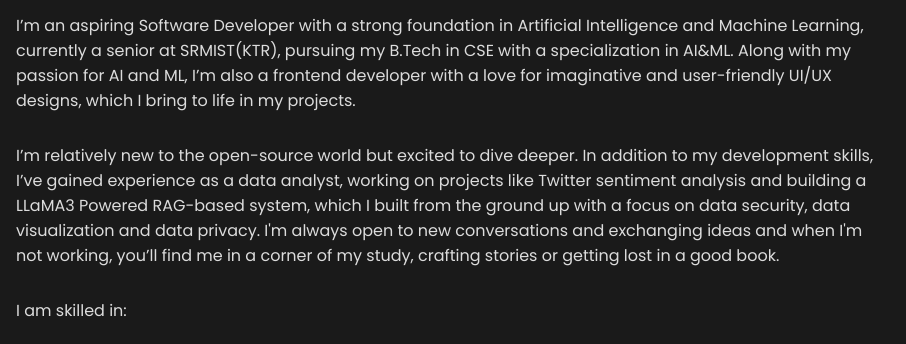
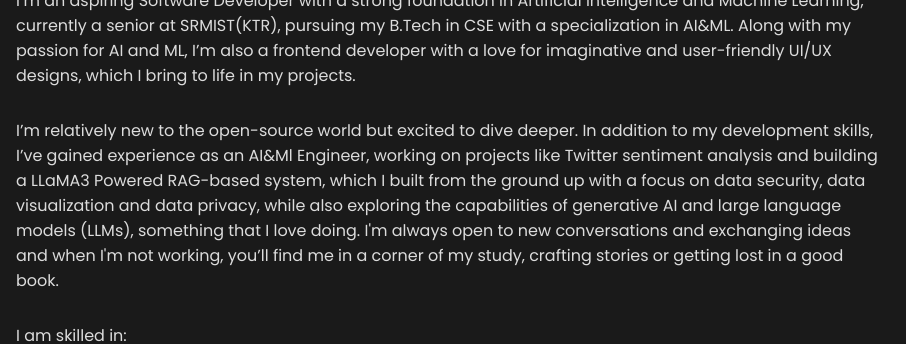
Before and after one commit to khushiduggar/Portfolio, a plain HTML site: page index.html in a window 1280 px wide. Shown: the part 960-1304 px from the top of the page, 374-1280 px from the left. Drawn offline with nearby package versions, Linux system fonts and the light colour scheme.

Commit message:
Update index.html

```diff
--- a/index.html
+++ b/index.html
@@ -44,7 +44,7 @@
                 <h2 class="heading">About<span>Me</span></h2>
                 <p>I’m an aspiring Software Developer with a strong foundation in Artificial Intelligence and Machine Learning, currently a senior at SRMIST(KTR), pursuing my B.Tech in CSE with a specialization in AI&ML. Along with my passion for AI and ML, I’m also a frontend developer with a love for imaginative and user-friendly UI/UX designs, which I bring to life in my projects.</p>
 
-<p>I’m relatively new to the open-source world but excited to dive deeper. In addition to my development skills, I’ve gained experience as a data analyst, working on projects like Twitter sentiment analysis and building a LLaMA3 Powered RAG-based system, which I built from the ground up with a focus on data security, data visualization and data privacy. I'm always open to new conversations and exchanging ideas and when I'm not working, you’ll find me in a corner of my study, crafting stories or getting lost in a good book.
+<p>I’m relatively new to the open-source world but excited to dive deeper. In addition to my development skills, I’ve gained experience as an AI&Ml Engineer, working on projects like Twitter sentiment analysis and building a LLaMA3 Powered RAG-based system, which I built from the ground up with a focus on data security, data visualization and data privacy, while also exploring the capabilities of generative AI and large language models (LLMs), something that I love doing. I'm always open to new conversations and exchanging ideas and when I'm not working, you’ll find me in a corner of my study, crafting stories or getting lost in a good book.
 </p>
 
 <p>I am skilled in:</p>
```
